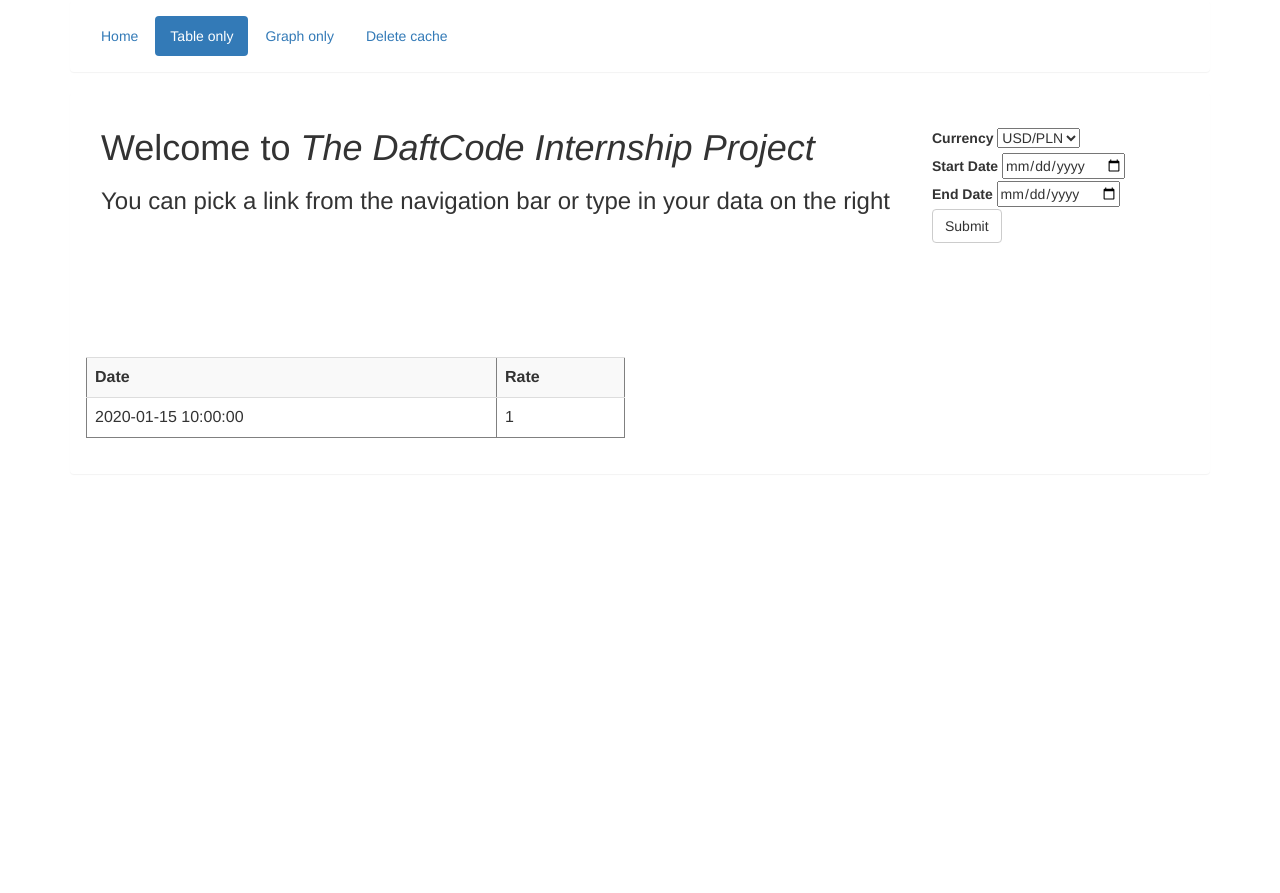
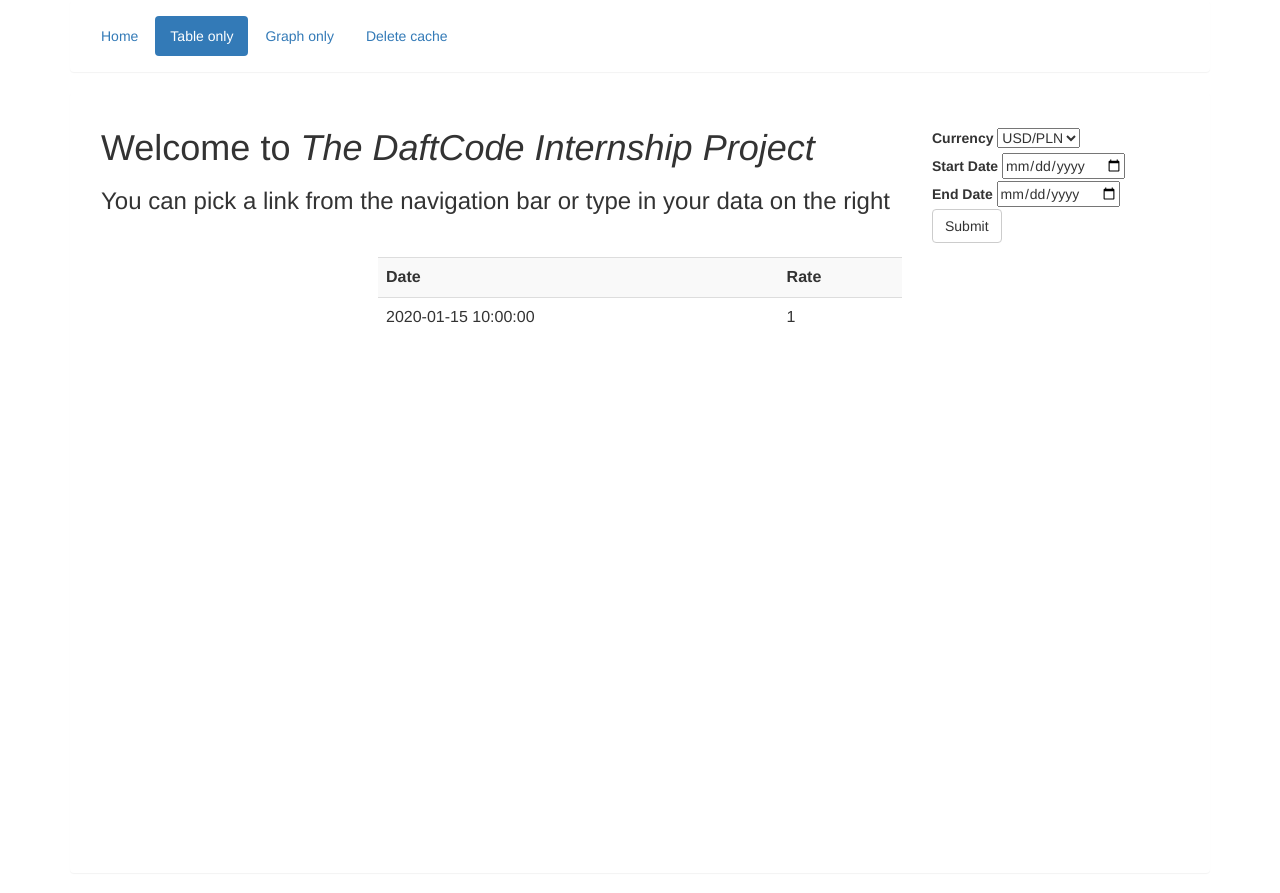
Before and after one commit to akwodkiewicz/dafttask, a Flask app: template app/templates/table.html in a window 1280 px wide. Before the commit the page ends 438 px from the top, so only its background shows below. Run offline with Flask 2, Linux system fonts and the light colour scheme; the template is opened without the code that fills it: values that come from a table or form of the project are taken from there, most other values are stand-ins (such as "Sample title", 1, 10 or a date in 2020); parts of the project's set-up code (start-up, migrations or seed data) failed here and were passed over; some libraries are stand-ins or nearby versions.

Commit message:
Showing default data, changed style for table

```diff
--- a/app/models.py
+++ b/app/models.py
@@ -1,3 +1,4 @@
+from datetime import timedelta, date
 from flask_wtf import FlaskForm
 from wtforms import (
     TextField,
--- a/app/static/style.css
+++ b/app/static/style.css
@@ -1,4 +1,4 @@
 #tablediv {
-	overflow: scroll;
+	overflow: auto;
 	height: 600px;
 }
--- a/app/templates/table.html
+++ b/app/templates/table.html
@@ -28,10 +28,9 @@
       <button class="btn btn-default" type="submit">Submit</button>
   </form>
 </div>
-<div class="row">
   {% if data is not none %}
-    <div class="col-md-6 col-offset-md-3" id="table">
-      <table class="table table-striped" style="margin-top: 100px" border="1">
+    <div class="col-md-6 col-md-offset-3" id="tablediv">
+      <table class="table table-striped">
       <tr><th>Date</th><th>Rate</th></tr>
       {% for row in data %}
       <tr>
@@ -42,5 +41,4 @@
       </table>
     </div>
     {% endif %}
-</div>
 {% endblock %}
--- a/app/views.py
+++ b/app/views.py
@@ -18,8 +18,10 @@ def index():
     end = date.today()
     form = CurrencyForm(request.form)
     if request.method == 'GET':
-        form.from_date.data = start.strftime("%Y-%m-%d")
-        form.to_date.data = end.strftime("%Y-%m-%d")
+        form.from_date.data = start
+        form.to_date.data = end
+        form.currency.data = 'usd'
+        (start, end, graph, data) = process(form)
     if request.method == 'POST':
         if form.validate():
             (start, end, graph, data) = process(form)
@@ -35,8 +37,10 @@ def table():
     end = date.today()
     form = CurrencyForm(request.form)
     if request.method == 'GET':
-        form.from_date.data = start.strftime("%Y-%m-%d")
-        form.to_date.data = end.strftime("%Y-%m-%d")
+        form.from_date.data = start
+        form.to_date.data = end
+        form.currency.data = 'usd'
+        (start, end, graph, data) = process(form)
     if request.method == 'POST':
         if form.validate():
             (start, end, graph, data) = process(form)
@@ -51,8 +55,10 @@ def graph():
     end = date.today()
     form = CurrencyForm(request.form)
     if request.method == 'GET':
-        form.from_date.data = start.strftime("%Y-%m-%d")
-        form.to_date.data = end.strftime("%Y-%m-%d")
+        form.from_date.data = start
+        form.to_date.data = end
+        form.currency.data = 'usd'
+        (start, end, graph, data) = process(form)
     if request.method == 'POST':
         if form.validate():
             (start, end, graph, data) = process(form)
```
Also changed, not shown: app/templates/graph.html (+4 -6 lines).
